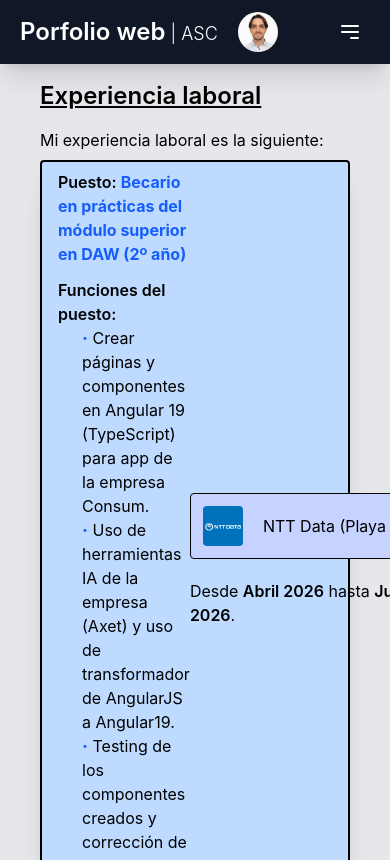
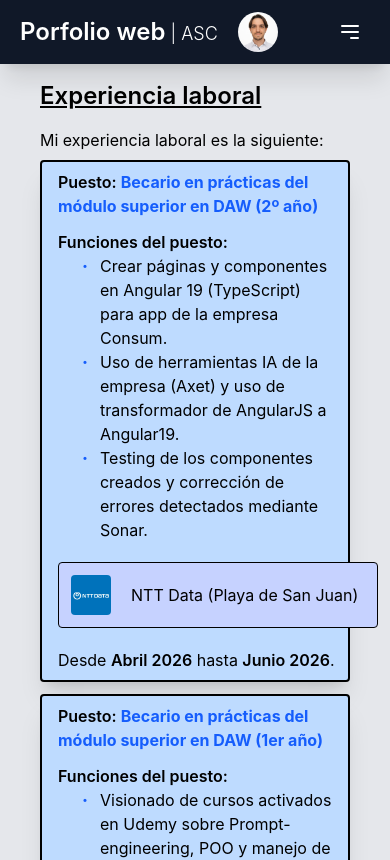
Before and after one commit to gh-asc99/Portfolio-Web-ASC, a React (Vite) app: page /experiencia-laboral in a window 390 px wide. Shown: the top 860 px of the page. Built offline with nearby package versions, Linux system fonts and the light colour scheme.

Commit message:
Sección experiencia laboral con design responsive para pantallas pequeñas

```diff
--- a/src/components/components/Experiencia.jsx
+++ b/src/components/components/Experiencia.jsx
@@ -4,7 +4,7 @@ import NombreIcono from "./NombreIcono.jsx";
 const Experiencia = (props) => {
   const funciones = props.funciones;
 
-  const estiloComponente = props.destacado === 'true' ? 'flex border-2 px-4 py-2 justify-between items-center rounded-sm bg-blue-200' : 'flex border-2 px-4 py-2 justify-between items-center rounded-sm bg-gray-300';
+  const estiloComponente = props.destacado === 'true' ? 'flex flex-col md:flex-row gap-5 border-2 px-4 py-2 justify-between md:items-center rounded-sm bg-blue-200' : 'flex flex-col md:flex-row gap-5 border-2 px-4 py-2 justify-between md:items-center rounded-sm bg-gray-300';
 
   return (
     <div className={`shadow-xl ${estiloComponente}`}>
@@ -14,7 +14,7 @@ const Experiencia = (props) => {
           <p className="font-semibold">Funciones del puesto:</p>
         <ul>
           {funciones.length > 0 ? (
-            funciones.map((funcion) => <li className="pl-6"><span className={props.destacado === 'true' ? ('text-blue-600 font-black') : ('font-black')}>·</span> {funcion}</li>)
+            funciones.map((funcion) => <li className="pl-6 flex gap-3"><span className={props.destacado === 'true' ? ('text-blue-600 font-black block') : ('font-black')}>·</span> {funcion}</li>)
           ) : (
             <p>No se han especificado las funciones.</p>
           )}
--- a/src/pages/DatosPersonales.jsx
+++ b/src/pages/DatosPersonales.jsx
@@ -6,6 +6,7 @@ import javacriptIcon from "../assets/languages/javascript-icon.png";
 import javaIcon from "../assets/languages/java-icon.png";
 import typescriptIcon from "../assets/languages/typescript-icon.png";
 import phpIcon from "../assets/languages/php-icon.png";
+import powershellIcon from "../assets/languages/powershell-icon.png";
 
 import reactIcon from "../assets/others/react-icon.png";
 import nodejsIcon from "../assets/others/nodejs-icon.png";
@@ -24,7 +25,6 @@ const DatosPersonales = () => {
     <div className="flex flex-col gap-8  md:px-0">
       <h2 className="text-2xl font-semibold underline">Datos personales</h2>
 
-      {/* SECCIÓN FOTO Y BIOGRAFÍA: Columna en móvil, fila a partir de md. Centrado en móvil. */}
       <div className="flex flex-col md:flex-row gap-6 md:gap-8 items-center text-center md:text-left">
         <img
           src={ascImagen}
@@ -73,16 +73,13 @@ const DatosPersonales = () => {
         </div>
       </div>
 
-      {/* CONTENEDOR DE HERRAMIENTAS */}
       <div className="shadow-xl w-full border-2 border-solid border-gray-500 bg-gray-300 px-4 md:px-6 pt-4 pb-4 rounded-sm">
         <p className="pb-4 text-center md:text-left">
           Estas son las herramientas con las que tengo experiencia:
         </p>
 
-        {/* LAS TRES COLUMNAS: Se apilan verticalmente en móvil (flex-col) y se ponen en fila en pantallas grandes (md:flex-row) */}
         <div className="w-full flex flex-col md:flex-row gap-5">
 
-          {/* LENGUAJES */}
           <div id="lenguajes" className="w-full bg-gray-500 px-4 py-2 rounded-sm">
             <h3 className="text-white mb-2 text-sm md:text-base font-medium">
               Lenguajes de programación...
@@ -101,14 +98,16 @@ const DatosPersonales = () => {
                 <li>
                   <NombreIcono nombre="PHP" icono={phpIcon} />
                 </li>
+                <li>
+                  <NombreIcono nombre="PowerShell" icono={powershellIcon}/>
+                </li>
               </ul>
             </div>
           </div>
 
-          {/* FRAMEWORKS */}
           <div id="frameworks" className="w-full bg-gray-500 px-4 py-2 rounded-sm">
             <h3 className="text-white mb-2 text-sm md:text-base font-medium">
-              Frameworks, IDEs...
+              Frameworks, IDEs y entornos de ejecución...
             </h3>
             <div className="border-2 rounded-sm border-gray-700 py-2 px-4 h-48 overflow-auto bg-gray-200">
               <ul className="flex flex-col gap-2">
@@ -134,7 +133,6 @@ const DatosPersonales = () => {
             </div>
           </div>
 
-          {/* BASES DE DATOS */}
           <div id="bases-datos" className="w-full bg-gray-500 px-4 py-2 rounded-sm">
             <h3 className="text-white mb-2 text-sm md:text-base font-medium">
               Bases de datos...
```
Also changed, not shown: src/assets/languages/powershell-icon.png (added).
